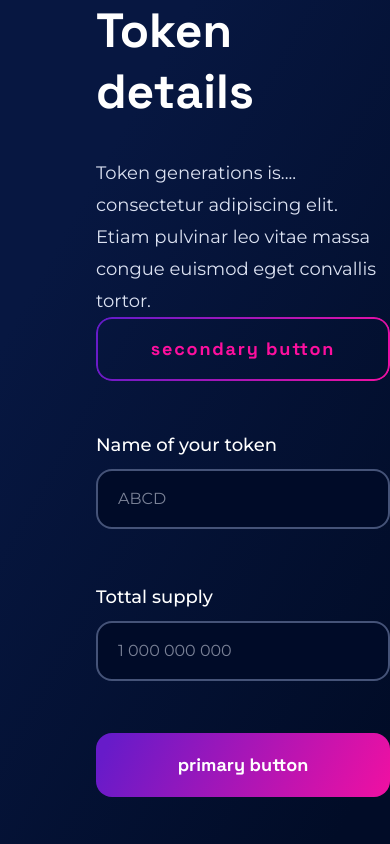
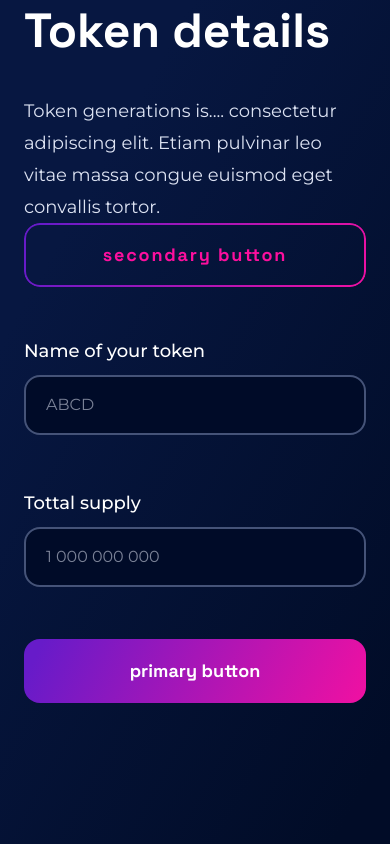
Before and after one commit to atomiklabs/deploycontracts.io, a Next.js app: page /tokenDetails in a window 390 px wide. Built offline with nearby package versions, Linux system fonts and the light colour scheme.

Commit message:
add responsiveness to tokenDetails

```diff
--- a/components/Container.tsx
+++ b/components/Container.tsx
@@ -1,3 +1,3 @@
 export default function Container({ children }: { children: any }) {
-  return <div className='grid grid-cols-4 gap-x-6 sm:grid-cols-12 sm:gap-x-8'>{children}</div>
+  return <div className='grid grid-cols-4 gap-x-6 sm:grid-cols-12 sm:gap-x-8 px-6'>{children}</div>
 }
--- a/pages/tokenDetails.tsx
+++ b/pages/tokenDetails.tsx
@@ -7,17 +7,17 @@ export default function tokenDetails() {
   return (
     <section>
       <Container>
-        <div className='col-start-5 col-span-4 flex flex-col gap-y-[34px]'>
+        <div className='col-span-full sm:col-start-3 sm:col-span-8 xl:col-start-5 xl:col-span-4 flex flex-col gap-y-[34px]'>
           <h1 className='font-space-grotesk font-bold text-xl text-white'>Token details</h1>
           <p className='text-gray-100'>
             Token generations is.... consectetur adipiscing elit. Etiam pulvinar leo vitae massa congue euismod eget
             convallis tortor.
           </p>
         </div>
-        <div className='col-start-5 col-span-4'>
+        <div className='col-span-full sm:col-start-3 sm:col-span-8 xl:col-start-5 xl:col-span-4'>
           <SecondaryButton title='secondary button' />
         </div>
-        <form className='col-start-5 col-span-4 mt-12 flex flex-col gap-y-[52px]'>
+        <form className='col-span-full sm:col-start-3 sm:col-span-8 xl:col-start-5 xl:col-span-4 mt-12 flex flex-col gap-y-[52px]'>
           <Input label='Name of your token' placeholder='ABCD' />
           <Input label='Tottal supply' placeholder='1 000 000 000' />
           <PrimaryButton title='primary button' />
```
